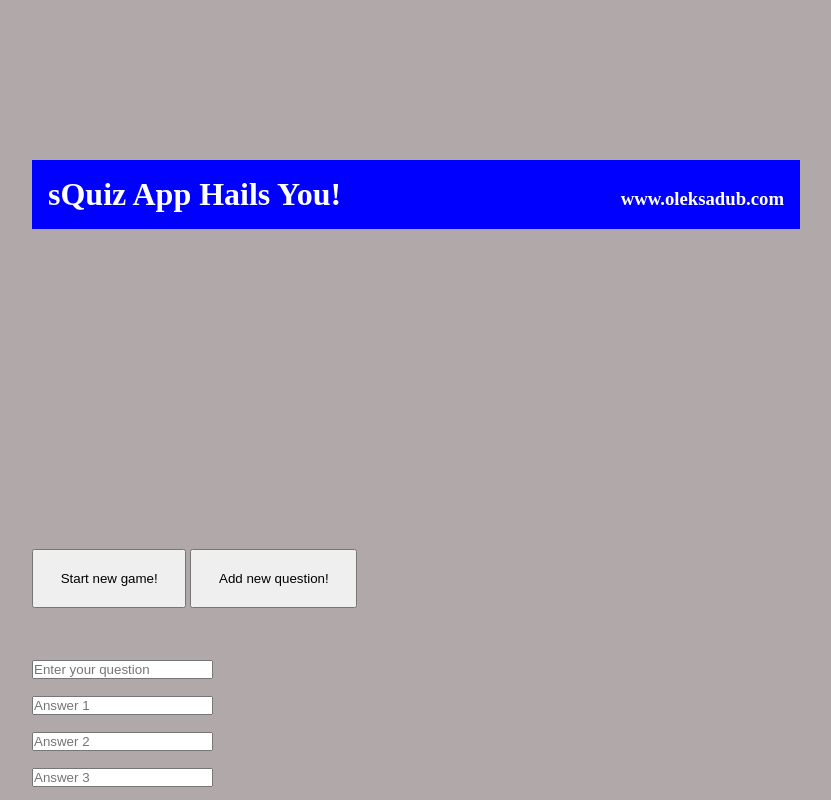
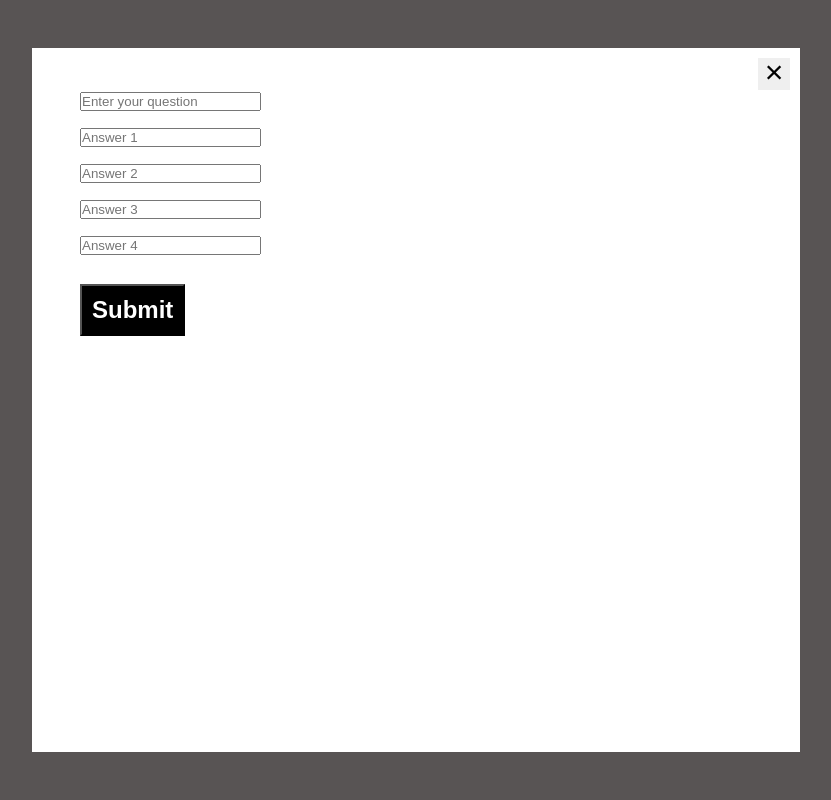
Before and after one commit to OleksaDub/sQuiz, a plain HTML site: page index.html in a window 1280 px wide. Both pictures are taken after a click on the button "Add new question!". Shown: the top 800 px of the page, without its empty margins (224-1055 px from the left). Drawn offline with Linux system fonts and the light colour scheme.

Commit message:
Modal window

```diff
--- a/index.html
+++ b/index.html
@@ -25,6 +25,10 @@
         <button id="btn-addQuestion">Add new question!</button>
 
 
+        <div id="modal">
+            <div id="modal-backdrop"></div>
+            <div id="modal-body">
+                <button id="modal-close">close</button>
                 <form name="answerForm" method="get" id="answerForm" >
                     <input type="text" name="" id="usersQuestion" placeholder="Enter your question"><br>
                     <input type="text" name="" id="0" placeholder="Answer 1"><br>
@@ -33,6 +37,8 @@
                     <input type="text" name="" id="3" placeholder="Answer 4"><br>
                     <input type="button" value="Submit" id="btn-userQuestion">
                 </form>
+            </div>
+        </div>
 
         <footer><h1>Your score: <span id="score"></span></h1></footer>
     </div>
--- a/script.js
+++ b/script.js
@@ -103,12 +103,19 @@ function playGame() {
 
 // User's Question Form
 
-const addQuestion = document.getElementById("btn-addQuestion");
+const addQuestion = document.getElementById("btn-addQuestion"),
+      modal       = document.getElementById("modal"),
+      modalClose  = document.getElementById("modal-close"),
+      userQuestion = document.getElementById("btn-userQuestion");
+
 addQuestion.addEventListener("click", function(){
-    document.getElementById("answerForm").style.display = "block";
+    modal.style.display = "block";
 })
 
-document.getElementById("btn-userQuestion").addEventListener("click",
-        function(){
-            document.getElementById("answerForm").style.display = "none";
-        })
+modalClose.addEventListener("click", function(){
+    modal.style.display = "none";
+});
+
+userQuestion.addEventListener("click", function(){
+    modal.style.display = "none";
+});
--- a/style.css
+++ b/style.css
@@ -58,6 +58,49 @@ main{
 }
 
 /* Add User's Question Form*/
-#answerForm{
+#modal{
     display: none;
 }
+
+#modal-backdrop{
+    position: fixed;
+    top: 0;
+    bottom: 0;
+    left: 0;
+    right: 0;
+    background-color: rgba(0, 0, 0, 0.5);
+}
+
+#modal-body{
+    position: fixed;
+    top: 3em;
+    bottom: 3em;
+    left: 20%;
+    right: 20%;
+    padding: 2em 3em;
+    background-color: white;
+    overflow: auto;
+}
+
+#modal-close{
+    cursor: pointer;
+    position: absolute;
+    top: 0.3em;
+    right: 0.3em;
+    padding: 0.3em;
+    font-size: 2em;
+    height: 1em;
+    width: 1em;
+    text-indent: 10em;
+    overflow: hidden;
+    border: 0;
+}
+
+#modal-close::after{
+    position: absolute;
+    line-height: 0.5;
+    top: 0.2em;
+    left: 0.2em;
+    text-indent: 0;
+    content: "\00d7"
+}
```
Lines whose indentation alone changed are shown as unchanged.
